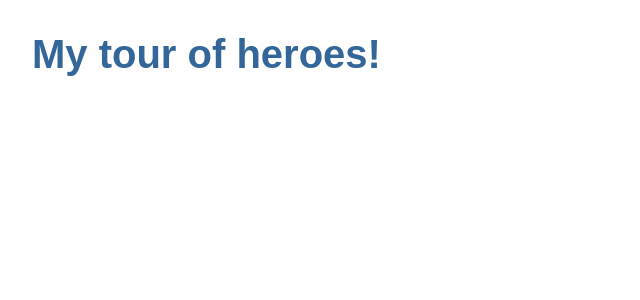
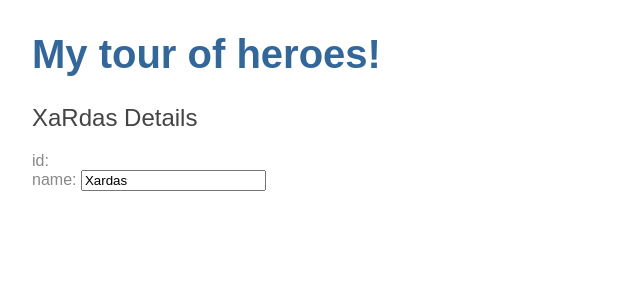
Before and after one commit to apodznoev/my-tour-of-heroes, an Angular app: page / in a window 1280 px wide. Shown: the top 300 px of the page, without its empty margins (0-640 px from the left). Built offline with nearby package versions, Linux system fonts and the light colour scheme.

Commit message:
Two ways binding and pipes

```diff
--- a/src/app/app.component.html
+++ b/src/app/app.component.html
@@ -1,3 +1,4 @@
 <h1>
   {{ title }}!
 </h1>
+<app-heroes></app-heroes>
--- /dev/null
+++ b/src/app/hero.ts
@@ -0,0 +1,17 @@
+export class Hero {
+  private _id: number;
+  private _name: string;
+
+  constructor(id: number, name: string){
+    this._id = id;
+    this._name = name;
+  }
+
+  set name(name: string) {
+    this._name = name;
+  }
+
+  get name(): string {
+    return this._name;
+  }
+}
--- /dev/null
+++ b/src/app/heroes/heroes.component.html
@@ -0,0 +1,7 @@
+<h2>{{hero.name | randomChange}} Details</h2>
+<div><span>id: </span>{{hero.id}}</div>
+<div>
+  <label>name:
+    <input [(ngModel)]="hero.name" placeholder="name placeholder">
+  </label>
+</div>
--- /dev/null
+++ b/src/app/heroes/heroes.component.ts
@@ -0,0 +1,19 @@
+import {Component, OnInit} from '@angular/core';
+import {Hero} from '../hero';
+
+@Component({
+  selector: 'app-heroes',
+  templateUrl: './heroes.component.html',
+  styleUrls: ['./heroes.component.css']
+})
+
+export class HeroesComponent implements OnInit {
+  private hero: Hero = new Hero(1, 'Xardas');
+
+  constructor() {
+  }
+
+  ngOnInit() {
+  }
+
+}
--- /dev/null
+++ b/src/app/random-change.pipe.ts
@@ -0,0 +1,16 @@
+import {Pipe, PipeTransform} from '@angular/core';
+
+@Pipe({name: 'randomChange'})
+export class RandomChangePipe implements PipeTransform {
+  transform(value: string): string {
+    let result = '';
+    for (let counter = 0; counter < value.length; counter++) {
+      if (Math.random() > 0.5) {
+        result += value.charAt(counter).toUpperCase();
+      } else {
+        result += value.charAt(counter).toLowerCase();
+      }
+    }
+    return result;
+  }
+}
```
Also changed, not shown: src/app/app.module.ts (+13 -6 lines), src/app/heroes/heroes.component.css (added), 2 other files (tests, documents, lock files or other folders).
